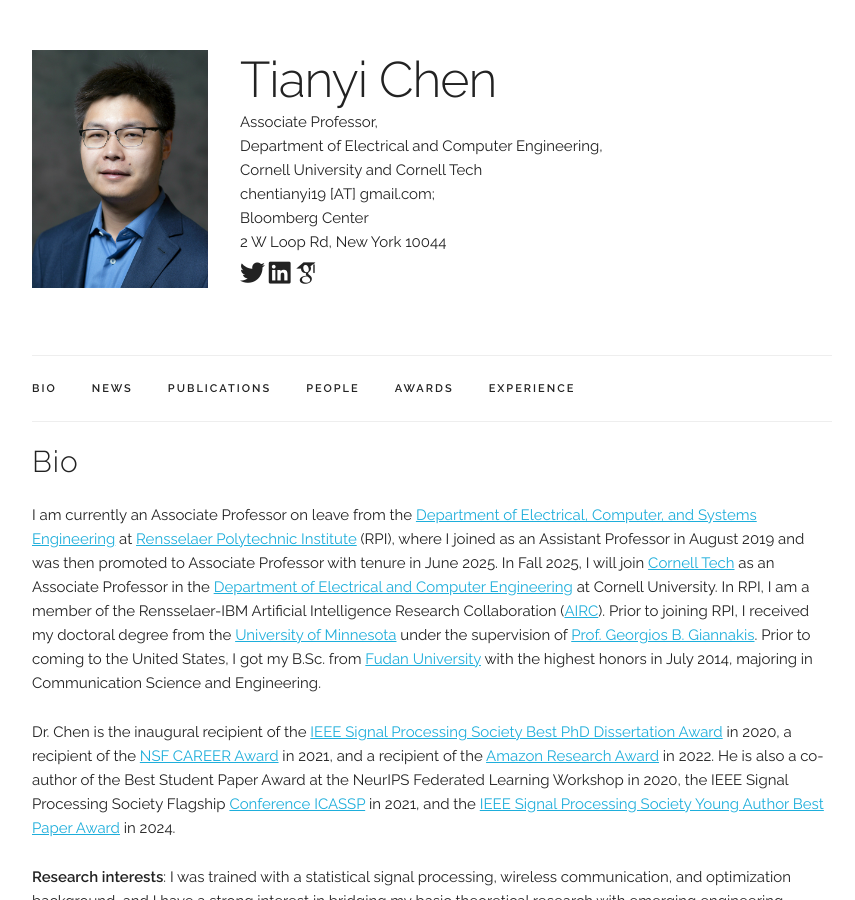
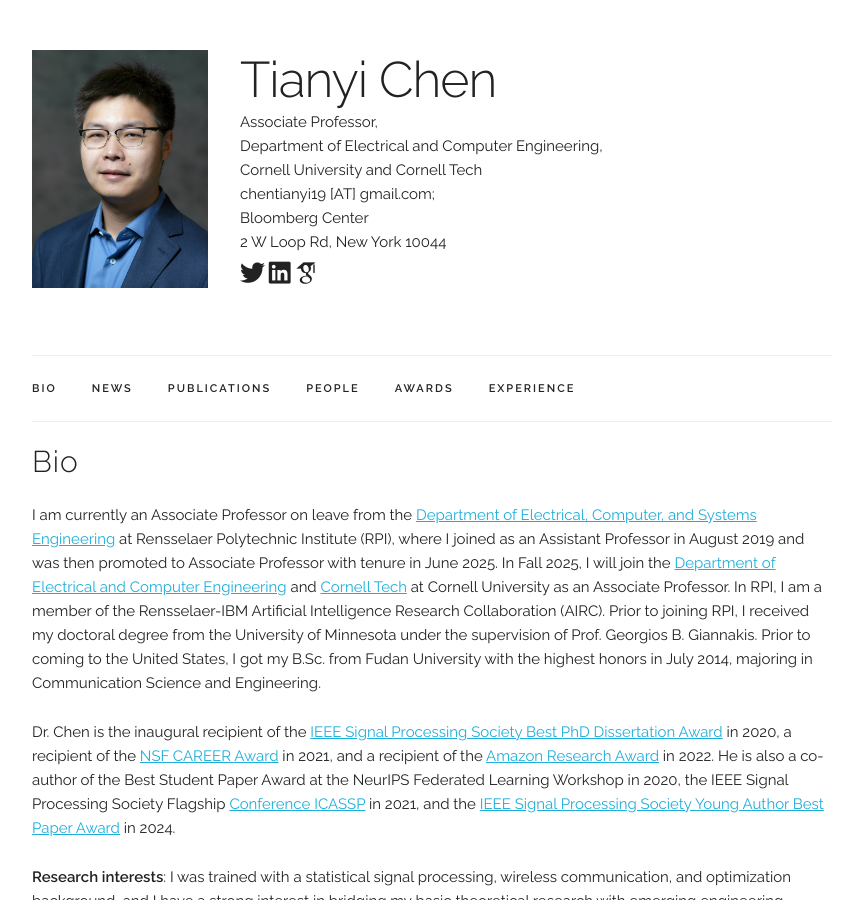
Before and after one commit to chentianyi19/chentianyi19.github.io, a Jekyll site: the page built from index.html, in a window 1280 px wide and 900 px high. Shown: the whole window, without its empty margins (208-1063 px from the left). Built offline with Jekyll 4.4.1, drawn with Linux system fonts in a browser that asks for light colours; some web fonts are replaced; comment, search, counter and statistics services are not loaded.

Commit message:
Update index.html

```diff
--- a/index.html
+++ b/index.html
@@ -11,10 +11,10 @@
       <p>After six wonderful years at Rensselaer Polytechnic Institute, I will join <strong>the Electrical and Computer Engineering Department at Cornell Tech</strong> in Fall 2025 as an Associate Professor!</p>
   </div> -->
 
-  <p> I am currently an Associate Professor on leave from the <a href="https://www.ecse.rpi.edu/">Department of Electrical, Computer, and Systems Engineering</a> at <a href="http://www.rpi.edu/">Rensselaer Polytechnic Institute</a> (RPI), where I joined as an Assistant Professor in August 2019 and was then promoted to Associate Professor with tenure in June 2025. In Fall 2025, I will join <a href="https://tech.cornell.edu/">Cornell Tech</a> as an Associate Professor in the <a href="https://www.engineering.cornell.edu/ece/">Department of Electrical and Computer Engineering</a> at Cornell University.
-  In RPI, I am a member of the Rensselaer-IBM Artificial Intelligence Research Collaboration (<a href="https://airc.rpi.edu/about/join-us">AIRC</a>).
-  Prior to joining RPI, I received my doctoral degree from the <a href="https://ece.umn.edu/">University of Minnesota</a> under the supervision of <a href="http://spincom.umn.edu/">Prof. Georgios B. Giannakis</a>.
-  Prior to coming to the United States, I got my B.Sc. from <a href="http://www.fudan.edu.cn/en/"> Fudan University</a> with the highest honors in July 2014, majoring in Communication Science and Engineering. </p>
+  <p> I am currently an Associate Professor on leave from the <a href="https://www.ecse.rpi.edu/">Department of Electrical, Computer, and Systems Engineering</a> at Rensselaer Polytechnic Institute (RPI), where I joined as an Assistant Professor in August 2019 and was then promoted to Associate Professor with tenure in June 2025. In Fall 2025, I will join the <a href="https://www.engineering.cornell.edu/ece/">Department of Electrical and Computer Engineering</a> and <a href="https://tech.cornell.edu/">Cornell Tech</a> at Cornell University as an Associate Professor.
+  In RPI, I am a member of the Rensselaer-IBM Artificial Intelligence Research Collaboration (AIRC).
+  Prior to joining RPI, I received my doctoral degree from the University of Minnesota under the supervision of Prof. Georgios B. Giannakis.
+  Prior to coming to the United States, I got my B.Sc. from Fudan University with the highest honors in July 2014, majoring in Communication Science and Engineering. </p>
   <p>Dr. Chen is the inaugural recipient of the <a href="https://cse.umn.edu/ece/feature-stories/alumnus-tianyi-chen-receives-ieee-sps-best-dissertation-award">IEEE Signal Processing Society Best PhD Dissertation Award</a> in 2020, a recipient of the <a href="https://www.nsf.gov/awardsearch/showAward?AWD_ID=2047177&HistoricalAwards=false">NSF CAREER Award</a> in 2021, and a recipient of the <a href="https://www.amazon.science/research-awards/program-updates/fall-2021-and-winter-2022-amazon-research-awards-recipients-announced">Amazon Research Award</a> in 2022.
     He is also a co-author of the Best Student Paper Award at the NeurIPS Federated Learning Workshop in 2020, the IEEE Signal Processing Society Flagship <a href="https://ww3.math.ucla.edu/dr-yuejiao-sun-receives-outstanding-student-paper-award-from-icassp2021/">Conference ICASSP</a> in 2021, and the <a href="https://signalprocessingsociety.org/community-involvement/award-recipients/">IEEE Signal Processing Society Young Author Best Paper Award</a> in 2024.</p>
 
```
